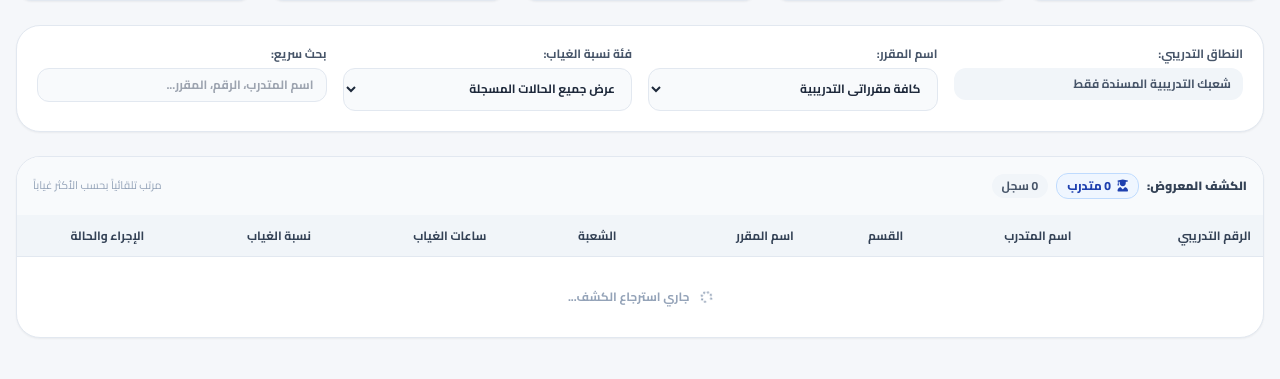
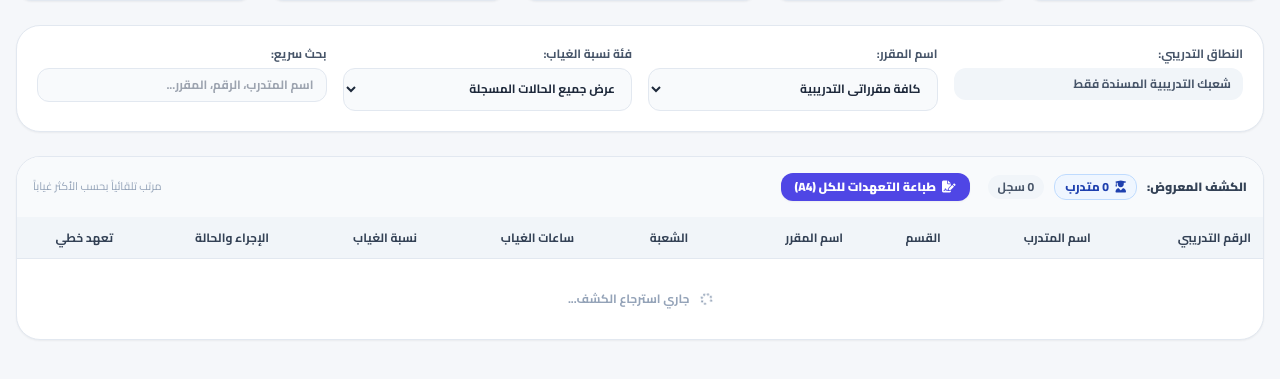
Before and after one commit to tvtcaflaj2030/schedule, a Flask app: page /trainer/absence_view in a window 1280 px wide. Shown: the part 175-554 px from the top of the page. Run offline with Flask 3, Linux system fonts and the light colour scheme; the visitor is signed in with stand-in values (Sample User, id 1); data that the repository does not hold is empty; some libraries are stand-ins or nearby versions.

Commit message:
Update trainer_absence_view.html

```diff
--- a/templates/trainer_absence_view.html
+++ b/templates/trainer_absence_view.html
@@ -47,9 +47,8 @@
 
     <main class="max-w-7xl mx-auto px-4 py-6 space-y-6">
 
-        <!-- العدادات الإحصائية الخمسة الذكية (إضافة بطاقة عدد المتدربين الفعليين) -->
+        <!-- العدادات الإحصائية -->
         <section class="grid grid-cols-2 sm:grid-cols-3 lg:grid-cols-5 gap-3.5 no-print">
-            <!-- البطاقة الجديدة: إجمالي المتدربين المسندين بدون تكرار -->
             <div class="bg-white p-4 rounded-2xl border-r-4 border-blue-600 border border-slate-200 shadow-sm">
                 <p class="text-[11px] text-slate-400 font-bold">إجمالي المتدربين (الفعلي)</p>
                 <div class="flex items-baseline gap-1.5 mt-1">
@@ -127,8 +126,8 @@
 
         <!-- جدول الكشف المفروز -->
         <div class="bg-white rounded-3xl border border-slate-200 shadow-sm overflow-hidden">
-            <div class="p-4 bg-slate-50 border-b border-slate-100 flex items-center justify-between no-print">
-                <div class="flex items-center gap-2">
+            <div class="p-4 bg-slate-50 border-b border-slate-100 flex flex-wrap items-center justify-between gap-3 no-print">
+                <div class="flex items-center gap-2.5">
                     <span class="text-xs font-black text-slate-700">الكشف المعروض:</span>
                     <span class="px-2.5 py-1 rounded-xl text-xs font-extrabold bg-blue-50 text-blue-800 border border-blue-200">
                         <i class="fa-solid fa-user-graduate ml-1"></i>
@@ -137,6 +136,12 @@
                     <span class="px-2.5 py-1 rounded-xl text-xs font-bold bg-slate-100 text-slate-600">
                         <span id="records-count-badge">0</span> سجل
                     </span>
+
+                    <!-- الزر الجديد لطباعة التعهدات لشعب المدرب -->
+                    <button onclick="printAllPledges()" class="mr-2 px-3.5 py-1.5 bg-indigo-600 hover:bg-indigo-700 text-white text-xs font-black rounded-xl flex items-center gap-1.5 shadow-sm transition-all">
+                        <i class="fa-solid fa-file-signature"></i>
+                        <span>طباعة التعهدات للكل (A4)</span>
+                    </button>
                 </div>
                 <span class="text-[11px] text-slate-400">مرتب تلقائياً بحسب الأكثر غياباً</span>
             </div>
@@ -153,6 +158,7 @@
                             <th class="p-3 text-center">ساعات الغياب</th>
                             <th class="p-3 text-center">نسبة الغياب</th>
                             <th class="p-3 text-center">الإجراء والحالة</th>
+                            <th class="p-3 text-center no-print">تعهد خطي</th>
                         </tr>
                     </thead>
                     <tbody id="records-tbody" class="divide-y divide-slate-100 font-medium"></tbody>
@@ -162,8 +168,14 @@
 
     </main>
 
+    <!-- نموذج مخفي لطباعة التعهدات -->
+    <form id="pledge-form" action="/print_pledges" method="POST" target="_blank" class="hidden">
+        <input type="hidden" name="pledges_data" id="pledges-data-input">
+    </form>
+
     <script>
         let cachedData = [];
+        let currentlyDisplayedRecords = [];
 
         async function fetchData(updateCourses = false) {
             const deptEl = document.getElementById('filter-department');
@@ -173,7 +185,7 @@
             const status = document.getElementById('filter-status').value;
             const tbody = document.getElementById('records-tbody');
 
-            tbody.innerHTML = '<tr><td colspan="8" class="text-center p-8 text-slate-400 font-bold"><i class="fa-solid fa-spinner fa-spin ml-2"></i> جاري استرجاع الكشف...</td></tr>';
+            tbody.innerHTML = '<tr><td colspan="9" class="text-center p-8 text-slate-400 font-bold"><i class="fa-solid fa-spinner fa-spin ml-2"></i> جاري استرجاع الكشف...</td></tr>';
 
             try {
                 const res = await fetch(`/api/absence_records_query?source=trainer&department=${encodeURIComponent(dept)}&course=${encodeURIComponent(course)}&status=${status}`);
@@ -181,6 +193,7 @@
 
                 if (data.success) {
                     cachedData = data.records;
+                    currentlyDisplayedRecords = data.records;
 
                     document.getElementById('stat-trainees').textContent = data.stats.total_trainees;
                     document.getElementById('stat-danger').textContent = data.stats.danger;
@@ -208,7 +221,7 @@
                     renderTable(data.records);
                 }
             } catch (err) {
-                tbody.innerHTML = '<tr><td colspan="8" class="text-center p-8 text-rose-600 font-bold">تعذر تحميل الكشف من السيرفر.</td></tr>';
+                tbody.innerHTML = '<tr><td colspan="9" class="text-center p-8 text-rose-600 font-bold">تعذر تحميل الكشف من السيرفر.</td></tr>';
             }
         }
 
@@ -221,9 +234,10 @@
         function renderTable(records) {
             const tbody = document.getElementById('records-tbody');
             tbody.innerHTML = '';
+            currentlyDisplayedRecords = records;
 
             if (records.length === 0) {
-                tbody.innerHTML = '<tr><td colspan="8" class="text-center p-8 text-slate-400 font-bold">لا توجد سجلات مطابقة في نطاقك التدريبي. تأكد من رفع ملف الشعب (SO09) لربط شعبك التدريبية.</td></tr>';
+                tbody.innerHTML = '<tr><td colspan="9" class="text-center p-8 text-slate-400 font-bold">لا توجد سجلات مطابقة في نطاقك التدريبي. تأكد من رفع ملف الشعب (SO09) لربط شعبك التدريبية.</td></tr>';
                 return;
             }
 
@@ -238,6 +252,8 @@
                 } else {
                     badgeClass = 'bg-emerald-100 text-emerald-900 border border-emerald-200';
                 }
+
+                const singleData = encodeURIComponent(JSON.stringify([r]));
 
                 const tr = document.createElement('tr');
                 tr.className = "hover:bg-slate-50 transition-colors";
@@ -256,9 +272,29 @@
                             ${r.status_text}
                         </span>
                     </td>
+                    <td class="p-3 text-center no-print">
+                        <button onclick="printSinglePledges('${singleData}')" class="px-2.5 py-1 bg-indigo-50 hover:bg-indigo-100 text-indigo-700 border border-indigo-200 rounded-lg text-[11px] font-bold transition-colors" title="طباعة تعهد لهذا المتدرب فقط">
+                            <i class="fa-solid fa-print"></i> نموذج
+                        </button>
+                    </td>
                 `;
                 tbody.appendChild(tr);
             });
+        }
+
+        function printAllPledges() {
+            if (!currentlyDisplayedRecords || currentlyDisplayedRecords.length === 0) {
+                alert("لا توجد سجلات حالية لطباعة تعهداتها.");
+                return;
+            }
+            document.getElementById('pledges-data-input').value = JSON.stringify(currentlyDisplayedRecords);
+            document.getElementById('pledge-form').submit();
+        }
+
+        function printSinglePledges(encodedJson) {
+            const data = decodeURIComponent(encodedJson);
+            document.getElementById('pledges-data-input').value = data;
+            document.getElementById('pledge-form').submit();
         }
 
         function clientSearch() {
@@ -278,12 +314,12 @@
         }
 
         function exportTableToExcel() {
-            if (!cachedData || cachedData.length === 0) {
+            if (!currentlyDisplayedRecords || currentlyDisplayedRecords.length === 0) {
                 alert("لا توجد بيانات لتصديرها.");
                 return;
             }
             let csvContent = "\uFEFFالرقم التدريبي,اسم المتدرب,القسم,المقرر,الشعبة,ساعات الغياب,نسبة الغياب,الحالة\n";
-            cachedData.forEach(r => {
+            currentlyDisplayedRecords.forEach(r => {
                 csvContent += `"${r.trainee_id}","${r.trainee_name}","${r.department}","${r.course_name}","${r.section_no}","${r.absence_hours}","${r.absence_rate}%","${r.status_text}"\n`;
             });
             const blob = new Blob([csvContent], { type: 'text/csv;charset=utf-8;' });
```
